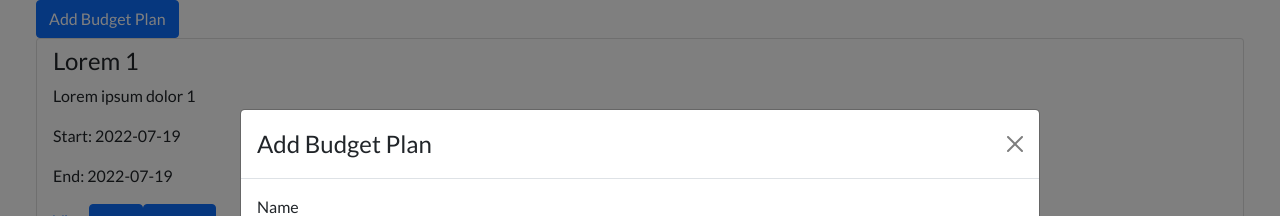
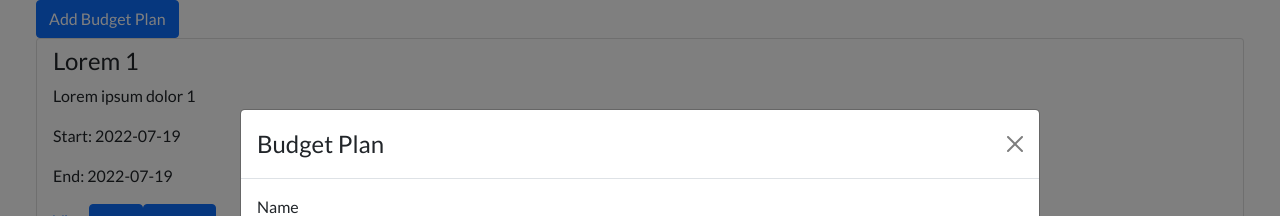
Before and after one commit to hsnfwz/saveinn, a React (Create React App) app: page /budget-plans in a window 1280 px wide. Both pictures are taken after a click on the button "Add Budget Plan". Shown: the top 216 px of the page. Built offline with nearby package versions, Linux system fonts and the light colour scheme.

Commit message:
polish and merge

```diff
--- a/src/components/BudgetGoalsList.js
+++ b/src/components/BudgetGoalsList.js
@@ -123,7 +123,7 @@ function BudgetGoalsList() {
           >
             <Modal.Header closeButton>
               <Modal.Title>
-                Add Budget Goal
+                Budget Goal
               </Modal.Title>
             </Modal.Header>
             <Modal.Body>
--- a/src/components/BudgetPlansList.js
+++ b/src/components/BudgetPlansList.js
@@ -116,7 +116,7 @@ function BudgetPlansList() {
           >
             <Modal.Header closeButton>
               <Modal.Title>
-                Add Budget Plan
+                Budget Plan
               </Modal.Title>
             </Modal.Header>
             <Modal.Body>
--- a/src/components/ExpenseTransactionsList.js
+++ b/src/components/ExpenseTransactionsList.js
@@ -118,7 +118,7 @@ function ExpenseTransactionsList() {
           >
             <Modal.Header closeButton>
               <Modal.Title>
-                Add Expense Transaction
+                Expense Transaction
               </Modal.Title>
             </Modal.Header>
             <Modal.Body>
--- a/src/components/IncomeTransactionsList.js
+++ b/src/components/IncomeTransactionsList.js
@@ -118,7 +118,7 @@ function IncomeTransactionsList() {
           >
             <Modal.Header closeButton>
               <Modal.Title>
-                Add Income Transaction
+                Income Transaction
               </Modal.Title>
             </Modal.Header>
             <Modal.Body>
```
